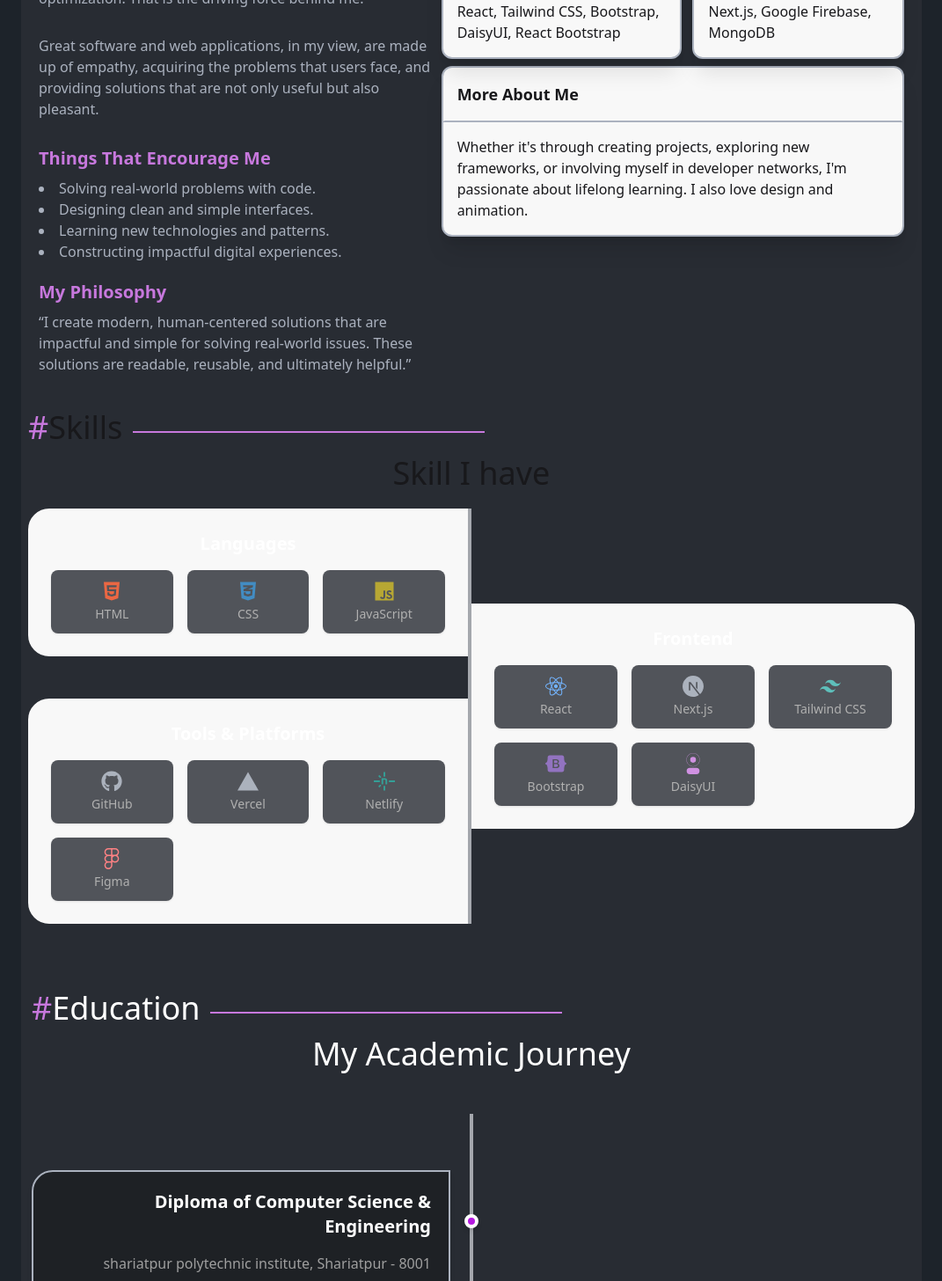
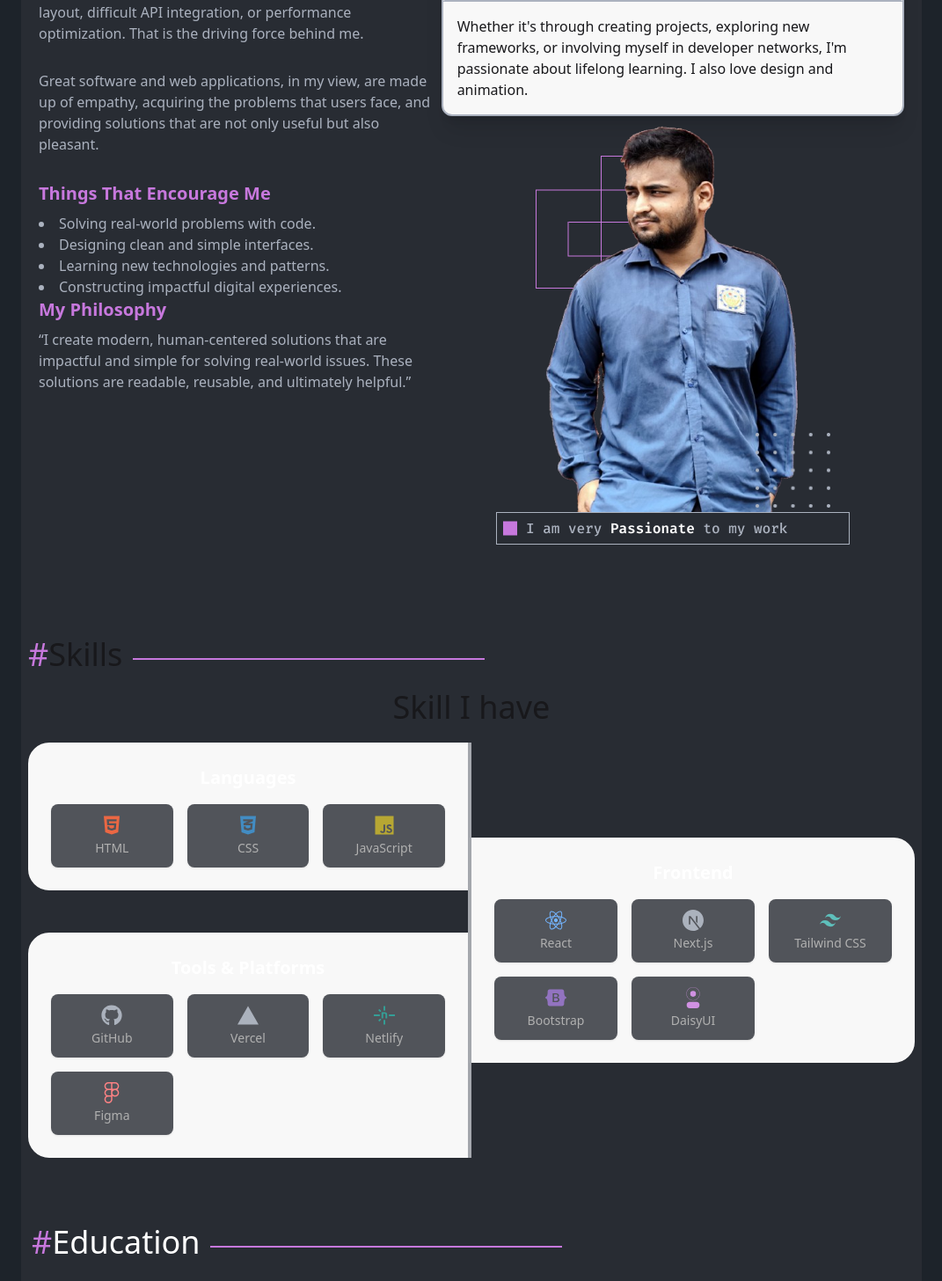
Before and after one commit to KINGALVI/KING-ALVI-portfolio, a React (Vite) app: page /About in a window 1280 px wide. Shown: the part 500-1956 px from the top of the page at 88% size, without its empty margins (104-1175 px from the left). Built offline with nearby package versions, Linux system fonts and the light colour scheme.

Commit message:
edited some code

```diff
--- a/src/App.css
+++ b/src/App.css
@@ -15,7 +15,7 @@ a.active {
   color: white;
 }
 
-.Background-Image {
+.Background-Image-1 {
   background-image: url("../../../../public/Images/Outline-Style.svg");
   background-repeat: no-repeat;
   background-position: left;
@@ -23,12 +23,28 @@ a.active {
   background-position-y: 12%;
 }
 
-.Dots-Image {
+.Dots-Image-1 {
   position: relative;
   width: 85px;
   height: 85px;
   right: 10%;
   top: 85px;
+}
+
+.Background-Image-2 {
+  background-image: url("../../../../public/Images/Outline-Style.svg");
+  background-repeat: no-repeat;
+  background-position: left;
+  background-position-x: 1%;
+  background-position-y: 15%;
+}
+
+.Dots-Image-2 {
+  position: relative;
+  width: 85px;
+  height: 85px;
+  right: -80%;
+  top: -90px;
 }
 
 button {
--- a/src/components/Main-Section/About/About.jsx
+++ b/src/components/Main-Section/About/About.jsx
@@ -2,6 +2,9 @@ import Skills from "./Skills/Skills";
 import Education from "./Education/Education";
 import { useEffect, useState } from "react";
 import Experience from "./Experience/Experience";
+import MyPhoto_2 from "../../../../public/Images/My-Photo-2.png";
+import Dots from "../../../../public/Images/Dots.png";
+import SecoendDedication from "../../../../public/Images/My-Dedication-2.png";
 
 const About = () => {
 
@@ -28,20 +31,20 @@ const About = () => {
 
                 <br />
 
-                <h1 className="md:text-4xl text-2xl text-center mb-5">
+                <h1 className="md:text-4xl text-2xl text-center mb-15">
                     Progress • Objective • Progress
                 </h1>
 
-                <div className="lg:flex justify-between items-center gap-3 mb-5">
-                    <div className="mb-5">
+                <div className="lg:flex justify-between gap-3">
+                    <div>
                         <article>
-                            <p className="text-[#ABB2BF] pt-5 pb-2.5 md:text-center lg:text-left">
+                            <p className="text-[#ABB2BF] pt-5 pb-2.5 text-center lg:text-left">
                                 I'm Alvi Al Mahmud, an enthusiastic and innovative web developer who is passionate about solving problems and creating a clean user interface. Developing technology to make life simpler, simpler to enjoy, or more meaningful is what defines me.
                             </p>
-                            <p className="text-[#ABB2BF] pt-5 pb-2.5 md:text-center lg:text-left">
+                            <p className="text-[#ABB2BF] pt-5 pb-2.5 text-center lg:text-left">
                                 I enjoy a challenge. I like the process of coming up with simple, elegant solutions, whether it's for a complex layout, difficult API integration, or performance optimization. That is the driving force behind me.
                             </p>
-                            <p className="text-[#ABB2BF] pt-5 pb-2.5 md:text-center lg:text-left">
+                            <p className="text-[#ABB2BF] pt-5 pb-2.5 text-center lg:text-left">
                                 Great software and web applications, in my view, are made up of empathy, acquiring the problems that users face, and providing solutions that are not only useful but also pleasant.
                             </p>
                         </article>
@@ -55,7 +58,7 @@ const About = () => {
                                 <li>Constructing impactful digital experiences.</li>
                             </ul>
                         </article>
-                        <article className="mt-5">
+                        <article>
                             <h3 className="text-xl font-semibold font-rajdhani text-[#C778DD] mb-2">My Philosophy</h3><p class="text-[#ABB2BF] font-rubik">“I create modern, human-centered solutions that are impactful and simple for solving real-world issues. These solutions are readable, reusable, and ultimately helpful.”</p>
                         </article>
                     </div>
@@ -81,6 +84,17 @@ const About = () => {
                             <div className={`border  w-full rounded-t-xl ${isDesktop ? "border-[#ABB2BF] group-hover:border-[#c52fee]" : "border-[#ABB2BF] group-focus:border-[#c52fee]"}`}></div>
                             <p className="p-4">Whether it's through creating projects, exploring new frameworks, or involving myself in developer networks, I'm passionate about lifelong learning. I also love design and animation.</p>
                         </div>
+                        <div className="gird">
+                            <figure className="grid justify-center" style={{ position: "relative" }}>
+                                <img
+                                    src={MyPhoto_2}
+                                    alt="My Photo"
+                                    className="Background-Image-2 w-[315px] h-[450px]"
+                                />
+                                <img className="Dots-Image-2" src={Dots} alt="" />
+                            </figure>
+                            <center><img src={SecoendDedication} alt="Dedication quote" style={{position:"relative", bottom:"85px"}}/></center>
+                        </div>
                     </div>
                 </div>
             </section>
--- a/src/components/Main-Section/About/Education/Education.jsx
+++ b/src/components/Main-Section/About/Education/Education.jsx
@@ -16,7 +16,7 @@ const Education = () => {
         <>
             <section id="Education" className="py-16 text-white m-3">
                 <div Name="w-11/12 mx-auto">
-                    <div className="text-center mb-12">
+                    <div className="text-center mb-5">
                         <div className="flex items-center gap-3 mb-3">
                             <h1 className="md:text-4xl text-3xl">
                                 <span className="text-[#C778DD]">#</span>Education
@@ -25,7 +25,7 @@ const Education = () => {
                                 <div className="h-0.5 border mt-2.5 border-[#C778DD] md:w-[400px] w-40"></div>
                             </div>
                         </div>
-                        <p className="md:text-4xl text-2xl text-center mb-5">My Academic Journey</p>
+                        <h2 className="md:text-4xl text-2xl text-center md:mt-5 md:mb-5 mt-2.5 mb-2.5">My Academic Journey</h2>
                     </div>
                     <div className="relative">
                         <div className="absolute left-0 lg:left-1/2 lg:transform lg:-translate-x-1/2 h-full w-1 bg-[#a4a7ad]"></div>
--- a/src/components/Main-Section/About/Experience/Experience.jsx
+++ b/src/components/Main-Section/About/Experience/Experience.jsx
@@ -25,7 +25,7 @@ const Experience = () => {
                             <div className="h-0.5 border mt-2.5 border-[#C778DD] md:w-[400px] w-40"></div>
                         </div>
                     </div>
-                    <p className="md:text-4xl text-2xl text-center mb-5 mt-10">Where I've Got My Trained & Experience</p>
+                    <p className="md:text-4xl text-2xl text-center mb-5 mt-10">Where I've Got My Training & Experience</p>
                 </div>
 
                 <div
--- a/src/components/Main-Section/About/Skills/Skills.jsx
+++ b/src/components/Main-Section/About/Skills/Skills.jsx
@@ -27,9 +27,9 @@ const Skills = () => {
                     </div>
                 </div>
 
-                <h1 className="md:text-4xl text-2xl text-center mb-5">
+                <h2 className="md:text-4xl text-2xl text-center md:mt-5 md:mb-5 mt-2.5 mb-2.5">
                     Skill I have
-                </h1>
+                </h2>
 
                 <div className="grid grid-cols-1 lg:grid-cols-2 gap-4 lg:gap-0 lg:divide-y-0 lg:divide-x-4 divide-[#a4a7ad]">
 
```
Also changed, not shown: src/components/Main-Section/Home/Home.jsx (+13 -13 lines), public/Images/My-Dedication-1.png (renamed from public/Images/My-Dedication.png), public/Images/My-Dedication-2.png (added).
